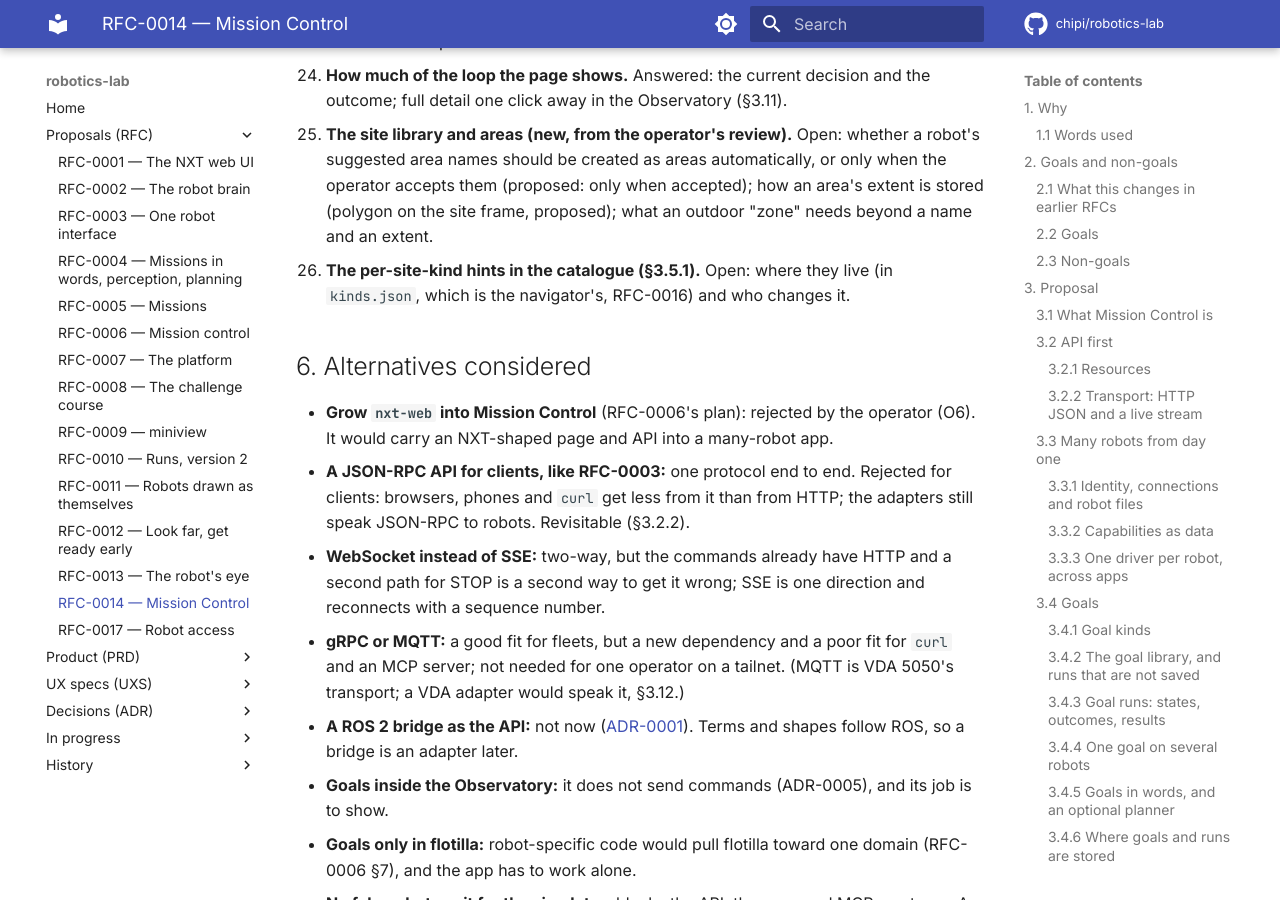
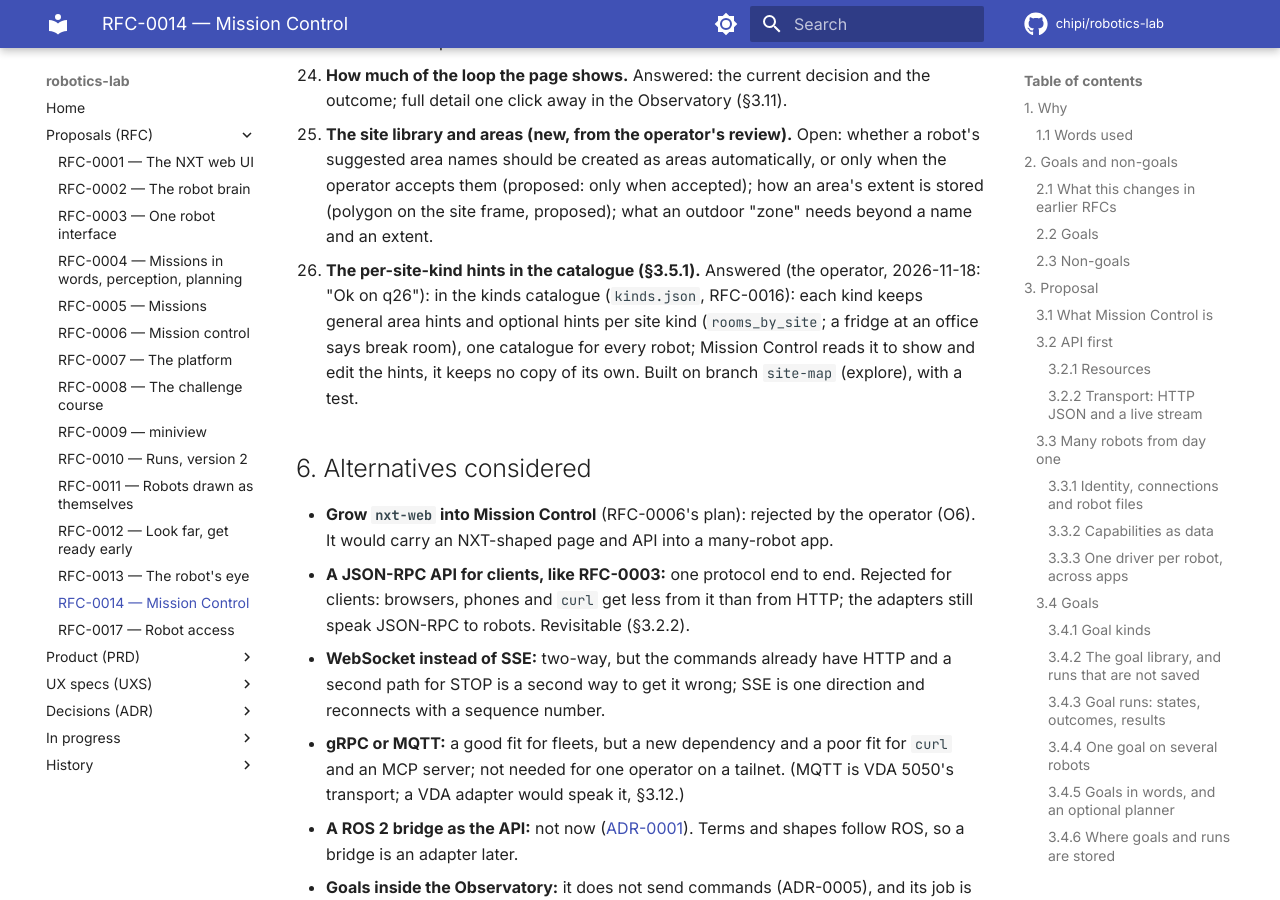
Before and after one commit to chipi/robotics-lab, an MkDocs documentation site: the page built from docs/rfc/RFC-0014-mission-control.md, in a window 1280 px wide and 900 px high, scrolled down 27208 px. Built offline with MkDocs 1.6.1 and Material for MkDocs 9.7.7, drawn with Linux system fonts in a browser that asks for light colours; comment, search, counter and statistics services are not loaded.

Commit message:
docs: RFC-0014 Q26 answered — area hints per site kind live in the kinds catalogue (the operator, 2026-11-18)
Co-Authored-By: Claude Opus 5.5 <noreply@anthropic.com>
Claude-Session: https://claude.ai/code/session_01DJqN6uAf3JMxzKiugKhYEb

```diff
--- a/docs/rfc/RFC-0014-mission-control.md
+++ b/docs/rfc/RFC-0014-mission-control.md
@@ -858,8 +858,11 @@ kept to record where each answer went.
     suggested area names should be created as areas automatically, or only when the operator
     accepts them (proposed: only when accepted); how an area's extent is stored (polygon on the
     site frame, proposed); what an outdoor "zone" needs beyond a name and an extent.
-26. **The per-site-kind hints in the catalogue (§3.5.1).** Open: where they live (in
-    `kinds.json`, which is the navigator's, RFC-0016) and who changes it.
+26. **The per-site-kind hints in the catalogue (§3.5.1).** Answered (the operator, 2026-11-18: "Ok
+    on q26"): in the kinds catalogue (`kinds.json`, RFC-0016): each kind keeps general area hints
+    and optional hints per site kind (`rooms_by_site`; a fridge at an office says break room), one
+    catalogue for every robot; Mission Control reads it to show and edit the hints, it keeps no copy
+    of its own. Built on branch `site-map` (explore), with a test.
 
 ## 6. Alternatives considered
 
```
